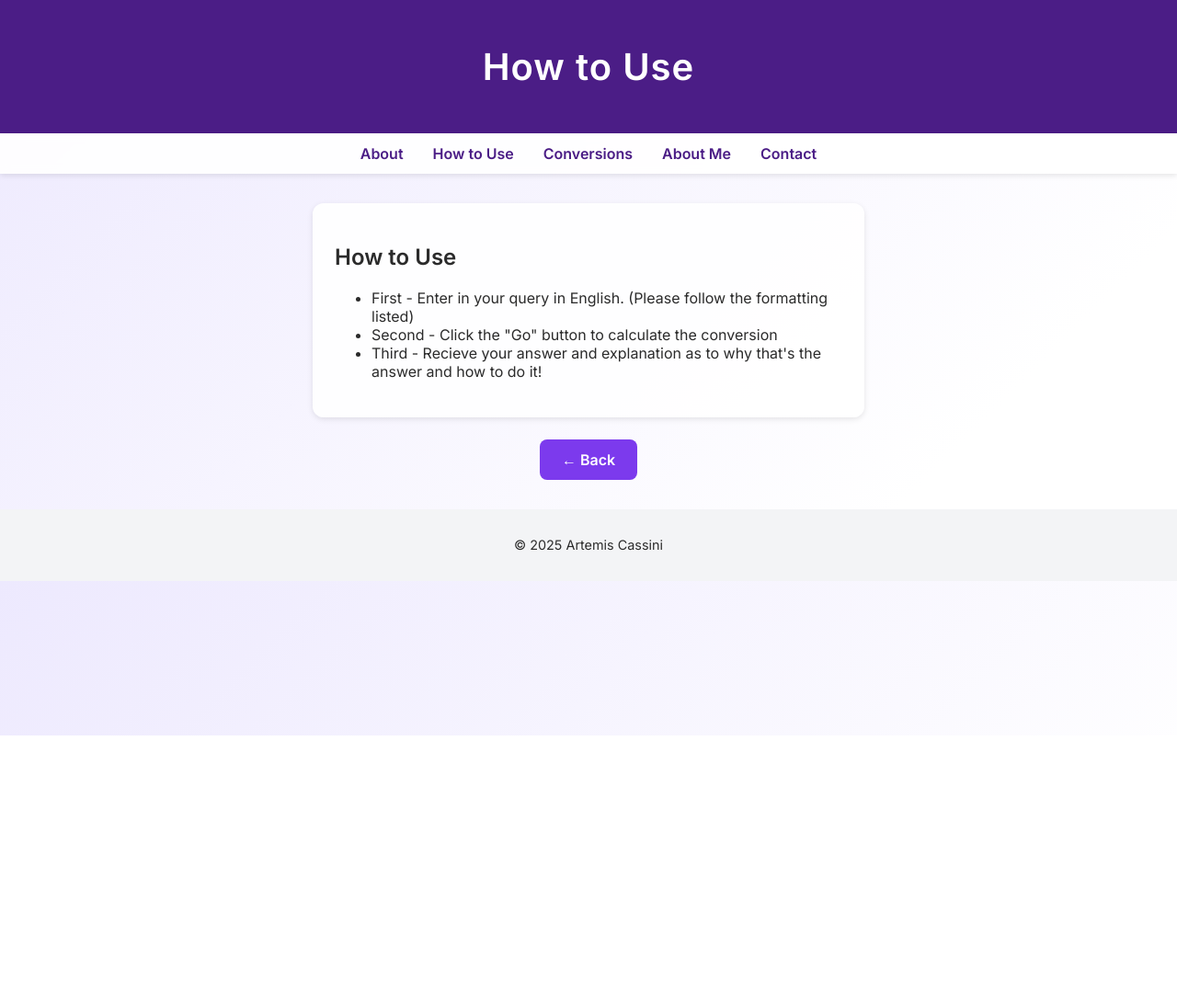
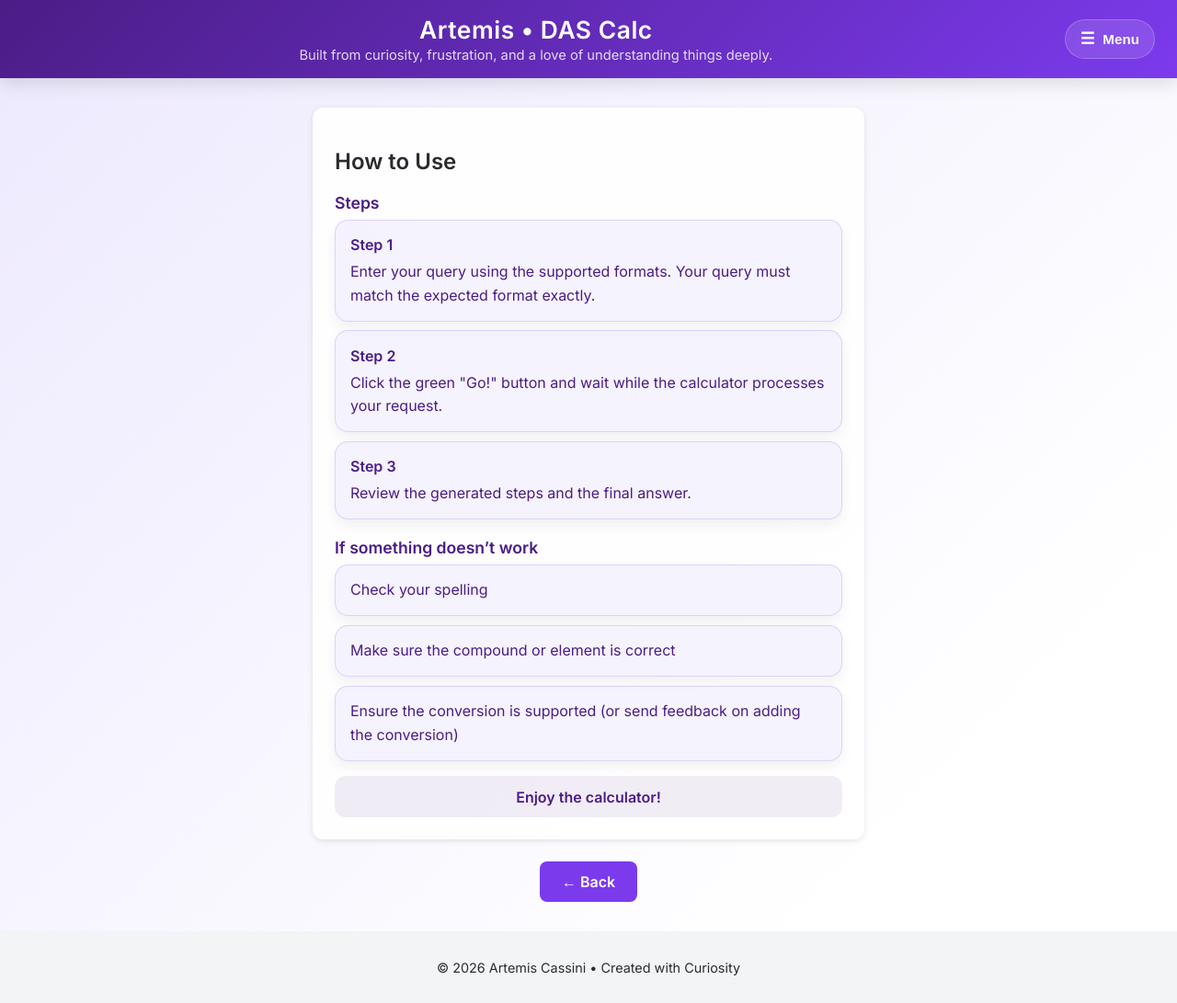
Before and after one commit to Artemis-Cassini/Dimensional-Analysis, a Flask app: page /how-to in a window 1280 px wide. Shown: the whole page at 92% size. Before the commit the page ends 800 px from the top, so only its background shows below. Run offline with Flask 3, Linux system fonts and the light colour scheme.

Commit message:
how_to.html
v3 website

```diff
--- a/CalcWebsite/CalcWebsite/templates/how_to.html
+++ b/CalcWebsite/CalcWebsite/templates/how_to.html
@@ -16,41 +16,116 @@
       margin: 0;
       padding: 0;
     }
-    header h1 {
-      font-size: 2.5rem;
-      letter-spacing: 1px;
+    header {
+      background: linear-gradient(135deg, var(--green-dark), var(--green-mid));
+      color: var(--white);
+      padding: 1rem 1.5rem;
+      box-shadow: 0 6px 18px rgba(0,0,0,0.12);
+    }
+    .header-inner {
+      width: 100%;
       margin: 0;
-      padding: 1.5rem 0;
-      text-align: center;
-      background-color: var(--green-dark);
+      display: flex;
+      align-items: center;
+      justify-content: space-between;
+      gap: 1rem;
+    }
+    .brand-block {
+      display: flex;
+      flex-direction: column;
+      gap: 0.2rem;
+      flex: 1;
+    }
+    .brand-name {
+      margin: 0;
+      font-size: 1.65rem;
+      font-weight: 700;
+      letter-spacing: 0.02em;
       color: var(--white);
     }
-    nav.main-nav {
-      position: sticky;
+    .brand-tagline {
+      margin: 0;
+      font-size: 0.92rem;
+      color: rgba(255,255,255,0.82);
+    }
+    .menu-button {
+      display: inline-flex;
+      align-items: center;
+      justify-content: center;
+      gap: 0.55rem;
+      padding: 0.75rem 1rem;
+      border: 1px solid rgba(255,255,255,0.22);
+      border-radius: 999px;
+      background: rgba(255,255,255,0.12);
+      color: var(--white);
+      font-size: 0.95rem;
+      font-weight: 600;
+      cursor: pointer;
+      backdrop-filter: blur(6px);
+      transition: transform 0.18s ease, background 0.18s ease;
+    }
+    .menu-button:hover {
+      background: rgba(255,255,255,0.20);
+      transform: translateY(-1px);
+    }
+    .menu-button:focus-visible {
+      outline: 3px solid rgba(255,255,255,0.35);
+      outline-offset: 2px;
+    }
+    .menu-icon {
+      font-size: 1.1rem;
+      line-height: 1;
+    }
+    .sidebar-overlay {
+      position: fixed;
+      inset: 0;
+      background: rgba(0,0,0,0.35);
+      opacity: 0;
+      pointer-events: none;
+      transition: opacity 0.2s;
+      z-index: 20;
+    }
+    .sidebar-overlay.open {
+      opacity: 1;
+      pointer-events: auto;
+    }
+    .sidebar-panel {
+      position: fixed;
+      right: 0;
       top: 0;
-      background: rgba(255,255,255,0.9);
-      backdrop-filter: blur(5px);
-      width: 100%;
-      z-index: 10;
-      padding: 0.75rem 0;
-      box-shadow: 0 2px 6px rgba(0,0,0,0.1);
+      width: min(320px, 85vw);
+      height: 100vh;
+      background: rgba(255,255,255,0.95);
+      transform: translateX(100%);
+      transition: transform 0.25s;
+      z-index: 30;
+      display: flex;
+      flex-direction: column;
     }
-    nav.main-nav ul {
-      list-style: none;
+    .sidebar-panel.open {
+      transform: translateX(0);
+    }
+    .sidebar-top {
+      padding: 1rem;
       display: flex;
-      justify-content: center;
-      gap: 2rem;
-      margin: 0;
-      padding: 0;
+      justify-content: space-between;
+      border-bottom: 1px solid rgba(0,0,0,0.1);
     }
-    nav.main-nav a {
+    .sidebar-nav {
+      display: flex;
+      flex-direction: column;
+      padding: 1rem;
+      gap: 0.5rem;
+    }
+    .sidebar-link {
+      padding: 0.8rem 1rem;
+      border-radius: 0.8rem;
       text-decoration: none;
-      font-weight: 600;
       color: var(--green-dark);
-      font-size: 1rem;
+      background: rgba(237,233,254,0.4);
     }
-    nav.main-nav a:hover {
-      color: var(--green-mid);
+    .sidebar-link.active {
+      background: rgba(124,58,237,0.2);
     }
     main {
       display: flex;
@@ -65,9 +140,50 @@
       box-shadow: 0 2px 6px rgba(0,0,0,0.1);
       width: 100%;
       max-width: 600px;
-      max-height: 300px;
-      overflow-y: auto;
       margin: 0 auto;
+    }
+
+    .step-list, .tip-list {
+      list-style: none;
+      padding: 0;
+      margin: 0.5rem 0 0 0;
+      display: flex;
+      flex-direction: column;
+      gap: 0.6rem;
+    }
+
+    .step-card {
+      background: rgba(237, 233, 254, 0.55);
+      border: 1px solid rgba(124, 58, 237, 0.18);
+      border-radius: 0.9rem;
+      padding: 0.9rem 1rem;
+      box-shadow: 0 6px 14px rgba(0,0,0,0.06);
+      line-height: 1.6;
+      color: var(--green-dark);
+    }
+
+    .step-card strong {
+      display: block;
+      margin-bottom: 0.2rem;
+      font-weight: 700;
+    }
+
+    .section-title {
+      margin-top: 1.25rem;
+      margin-bottom: 0.4rem;
+      color: var(--green-dark);
+      font-size: 1.1rem;
+      font-weight: 700;
+    }
+
+    .final-note {
+      margin-top: 1rem;
+      padding: 0.8rem 1rem;
+      border-radius: 0.75rem;
+      background: rgba(75, 29, 134, 0.08);
+      color: var(--green-dark);
+      font-weight: 600;
+      text-align: center;
     }
     /* Back button styling */
     .back-button {
@@ -96,32 +212,96 @@
 </head>
 <body>
   <header>
-    <h1>How to Use</h1>
+    <div class="header-inner">
+      <div class="brand-block">
+        <h1 class="brand-name">Artemis • DAS Calc</h1>
+        <p class="brand-tagline">Built from curiosity, frustration, and a love of understanding things deeply.</p>
+      </div>
+      <button class="menu-button" id="menu-toggle" type="button" aria-expanded="false" aria-controls="site-sidebar">
+        <span class="menu-icon">☰</span>
+        Menu
+      </button>
+    </div>
   </header>
-  <nav class="main-nav">
-    <ul>
-      <li><a href="/about">About</a></li>
-      <li><a href="/how-to">How to Use</a></li>
-      <li><a href="/">Conversions</a></li>
-      <li><a href="/about-me">About Me</a></li>
-      <li><a href="/contact">Contact</a></li>
-    </ul>
-  </nav>
+  <div class="sidebar-overlay" id="sidebar-overlay"></div>
+  <aside class="sidebar-panel" id="site-sidebar" aria-hidden="true">
+    <div class="sidebar-top">
+      <strong>Navigation</strong>
+      <button id="close-sidebar">✕</button>
+    </div>
+    <nav class="sidebar-nav">
+      <a href="/about" class="sidebar-link">About</a>
+      <a href="/how-to" class="sidebar-link active">How to Use</a>
+      <a href="/" class="sidebar-link">Calculator</a>
+      <a href="/about-me" class="sidebar-link">About Me</a>
+      <a href="/contact" class="sidebar-link">Contact</a>
+    </nav>
+  </aside>
   <main>
     <section class="info-box" id="how-to">
       <h2>How to Use</h2>
-      <ul>
-        <li>First - Enter in your query in English. (Please follow the formatting listed)</li>
-        <li>Second - Click the "Go" button to calculate the conversion</li>
-        <li>Third - Recieve your answer and explanation as to why that's the answer and how to do it!</li>
+
+      <div class="section-title">Steps</div>
+      <ul class="step-list">
+        <li class="step-card">
+          <strong>Step 1</strong>
+          Enter your query using the supported formats. Your query must match the expected format exactly.
+        </li>
+        <li class="step-card">
+          <strong>Step 2</strong>
+          Click the green "Go!" button and wait while the calculator processes your request.
+        </li>
+        <li class="step-card">
+          <strong>Step 3</strong>
+          Review the generated steps and the final answer.
+        </li>
       </ul>
+
+      <div class="section-title">If something doesn’t work</div>
+      <ul class="tip-list">
+        <li class="step-card">Check your spelling</li>
+        <li class="step-card">Make sure the compound or element is correct</li>
+        <li class="step-card">Ensure the conversion is supported (or send feedback on adding the conversion)</li>
+      </ul>
+
+      <div class="final-note">Enjoy the calculator!</div>
     </section>
 
     <!-- ← Back to Conversions -->
     <a href="/" class="back-button">← Back</a>
   </main>
   <footer>
-    <p>&copy; 2025 Artemis Cassini</p>
+    <p>&copy; 2026 Artemis Cassini • Created with Curiosity</p>
   </footer>
+<script>
+const toggle = document.getElementById('menu-toggle');
+const sidebar = document.getElementById('site-sidebar');
+const overlay = document.getElementById('sidebar-overlay');
+const closeBtn = document.getElementById('close-sidebar');
+
+function openMenu() {
+  sidebar.classList.add('open');
+  overlay.classList.add('open');
+  sidebar.setAttribute('aria-hidden', 'false');
+  toggle.setAttribute('aria-expanded', 'true');
+}
+
+function closeMenu() {
+  sidebar.classList.remove('open');
+  overlay.classList.remove('open');
+  sidebar.setAttribute('aria-hidden', 'true');
+  toggle.setAttribute('aria-expanded', 'false');
+}
+
+toggle.onclick = openMenu;
+closeBtn.onclick = closeMenu;
+overlay.onclick = closeMenu;
+
+document.addEventListener('keydown', (event) => {
+  if (event.key === 'Escape') {
+    closeMenu();
+  }
+});
+</script>
 </body>
 </html>
```
